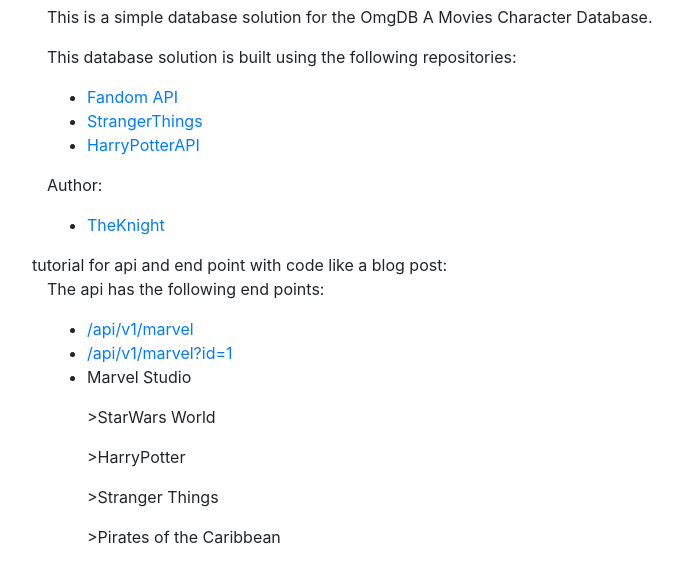
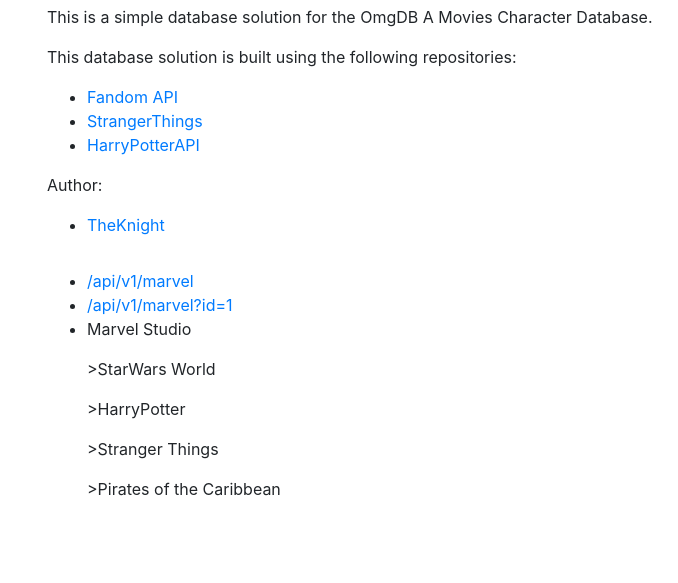
Before and after one commit to W1LDN16H7/OmgDB, a website: page index.html in a window 1280 px wide. Shown: the part 97-680 px from the top of the page, without its empty margins (38-716 px from the left). Drawn offline with nearby package versions, Linux system fonts and the light colour scheme.

Commit message:
updated index.html

```diff
--- a/index.html
+++ b/index.html
@@ -57,10 +57,9 @@
                     </li>
                 </ul>
             </div>
-            tutorial for api and end point with code like a blog post:
+
             <div class="col-md-12">
                 <p>
-                    The api has the following end points:
 
                 </p>
                 <ul>
```
